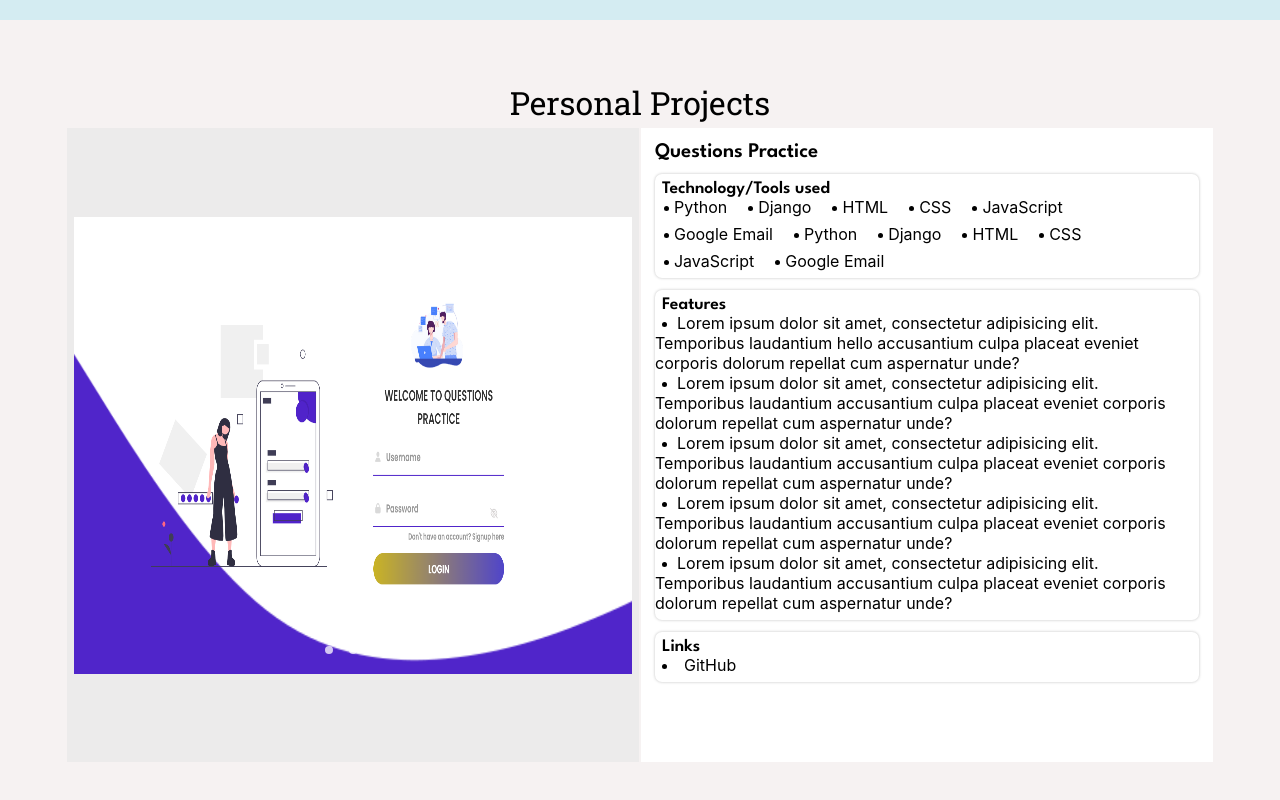
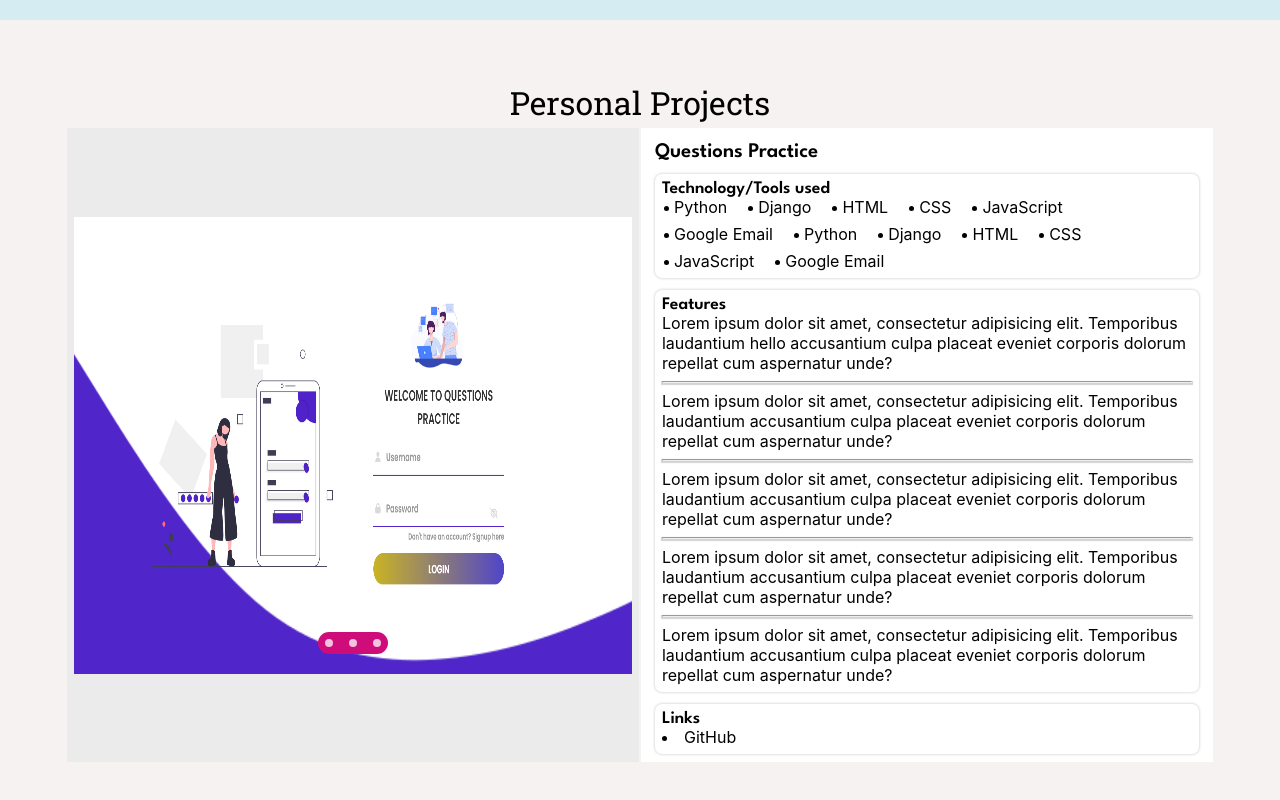
Before and after one commit to Bipul-Dubey/my_portfolio, a Next.js app: page / in a window 1280 px wide. Shown: the part 2380-3180 px from the top of the page. Built offline with nearby package versions, Linux system fonts and the light colour scheme; a web font is replaced by a local one.

Commit message:
updated project area

```diff
--- a/components/personalProject.jsx
+++ b/components/personalProject.jsx
@@ -1,5 +1,9 @@
 import styled from "styled-components";
-import { StyledSectionContainer, Title } from "./commonComponents";
+import {
+  StyledHorizontalLine,
+  StyledSectionContainer,
+  Title,
+} from "./commonComponents";
 import { PersonalProjectList } from "@/common/constant";
 import Link from "next/link";
 
@@ -63,6 +67,9 @@ const StyledSliderNavbar = styled("div")(({}) => ({
   left: "50%",
   transform: "translateX(-50%)",
   zIndex: 100,
+  backgroundColor: "#ce0d7b",
+  padding: 7,
+  borderRadius: 21,
 }));
 
 const StyledSliderLink = styled(Link)(({}) => ({
@@ -136,19 +143,23 @@ const PersonalProject = () => {
               <Title bold style={{ fontSize: "1.1rem" }} fontType="2">
                 Features
               </Title>
-              {item?.features?.map((feature) => (
-                <li>
+              {item?.features?.map((feature, index) => (
+                <div>
                   <Title
                     inline
                     style={{
-                      position: "relative",
-                      left: "-7px",
                       fontSize: "1rem",
+                      textAlign: "justify",
                     }}
                   >
                     {feature}
                   </Title>
-                </li>
+                  {item?.features?.length - 1 != index ? (
+                    <StyledHorizontalLine />
+                  ) : (
+                    ""
+                  )}
+                </div>
               ))}
             </StyledCard>
             <StyledCard>
```
